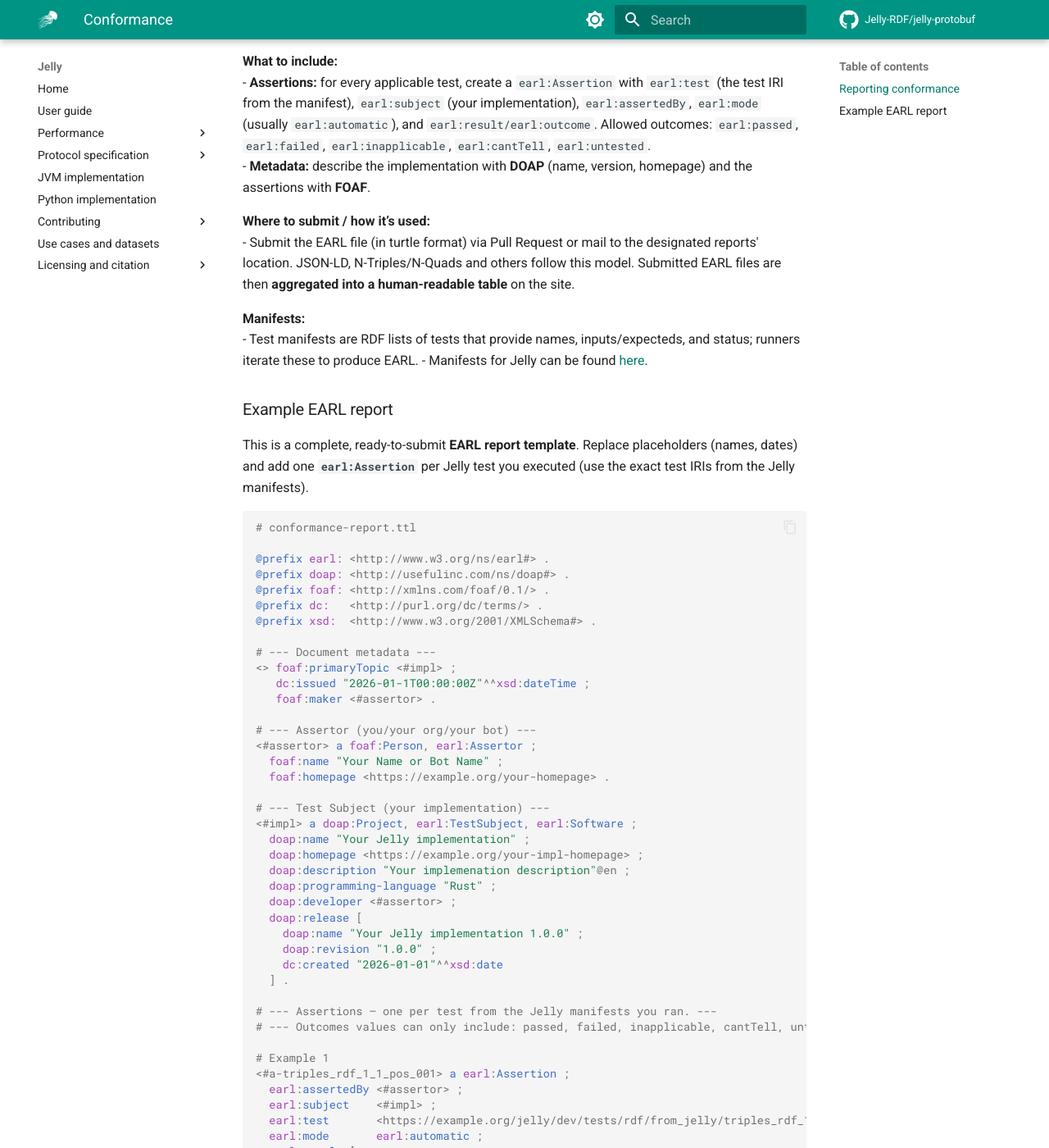
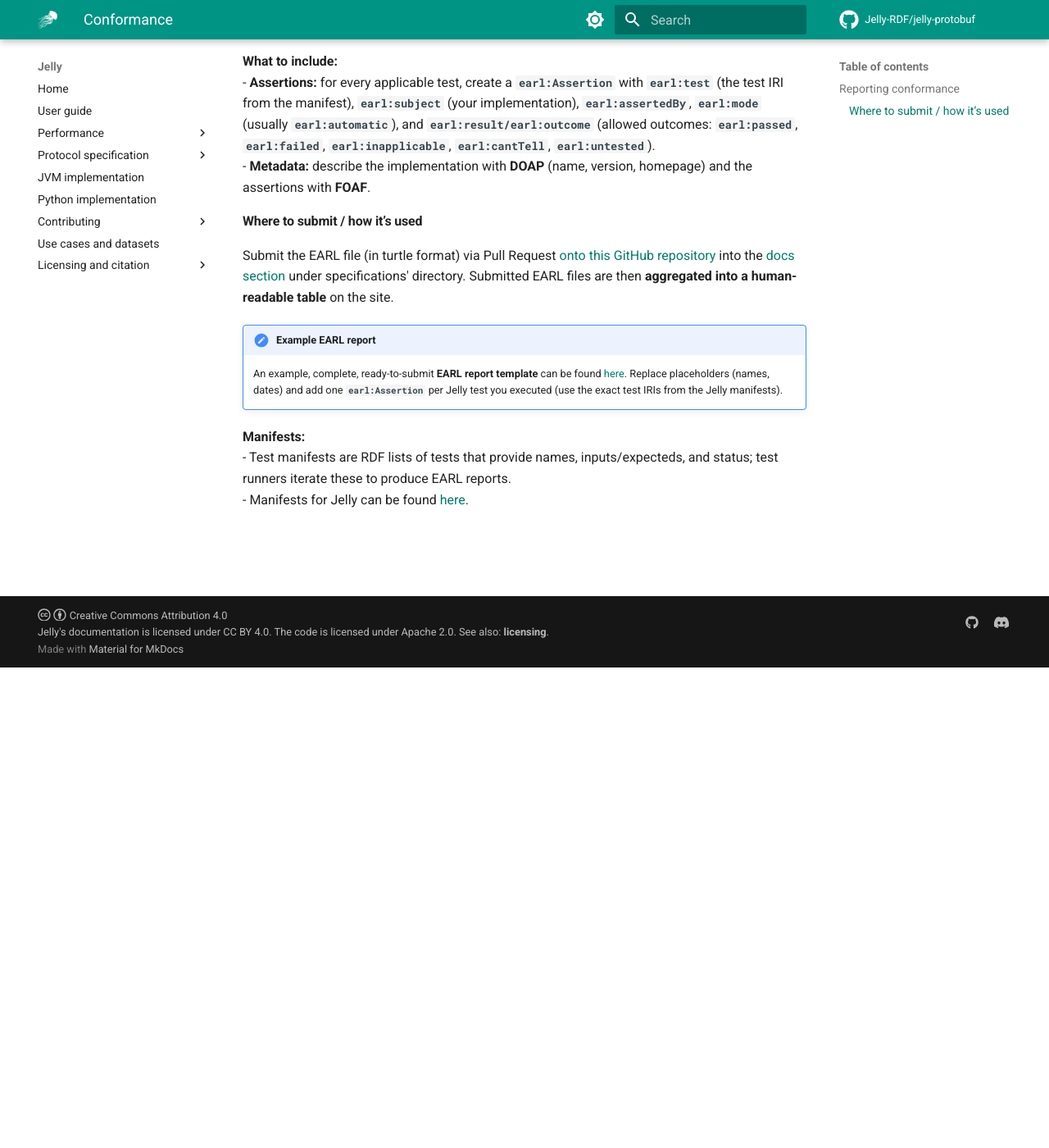
Before and after one commit to Jelly-RDF/jelly-rdf.github.io, an MkDocs documentation site: the page built from docs/specification/includes/conformance.md, in a window 1280 px wide and 1400 px high, scrolled down 586 px. Shown: the whole window at 82% size. Built offline with MkDocs 1.6.1 and Material for MkDocs 9.7.7, drawn with Linux system fonts in a browser that asks for light colours; comment, search, counter and statistics services are not loaded; the version menu is left out; some of the changed text lies outside the part shown.

Commit message:
Restructure a bit

````diff
--- a/docs/specification/includes/conformance.md
+++ b/docs/specification/includes/conformance.md
@@ -8,107 +8,20 @@ Implementations MAY also choose to extend Jelly with additional features that SH
 
 ### Reporting conformance
 
-Report results using **EARL 1.0** ([Evaluation and Report Language](https://www.w3.org/WAI/standards-guidelines/earl/)), one **`earl:Assertion` per test**.
-Run the **official Jelly test manifests** for the protocol version you implement; iterate each applicable entry and record an outcome.
+Report results using **EARL 1.0** ([Evaluation and Report Language](https://www.w3.org/WAI/standards-guidelines/earl/)), one **`earl:Assertion`** per test.
+Run the **official Jelly test manifests** for the protocol version you implement; iterate each applicable entry and record its outcome.
 
 **What to include:**
-- **Assertions:** for every applicable test, create a `earl:Assertion` with `earl:test` (the test IRI from the manifest), `earl:subject` (your implementation), `earl:assertedBy`, `earl:mode` (usually `earl:automatic`), and `earl:result/earl:outcome`. Allowed outcomes: `earl:passed`, `earl:failed`, `earl:inapplicable`, `earl:cantTell`, `earl:untested`.
+- **Assertions:** for every applicable test, create a **`earl:Assertion`** with **`earl:test`** (the test IRI from the manifest), **`earl:subject`** (your implementation), **`earl:assertedBy`**, **`earl:mode`** (usually **`earl:automatic`**), and **`earl:result/earl:outcome`** (allowed outcomes: **`earl:passed`**, **`earl:failed`**, **`earl:inapplicable`**, **`earl:cantTell`**, **`earl:untested`**).
 - **Metadata:** describe the implementation with **DOAP** (name, version, homepage) and the assertions with **FOAF**.
 
-**Where to submit / how it’s used:**
-- Submit the EARL file (in turtle format) via Pull Request or mail to the designated reports' location. JSON-LD, N-Triples/N-Quads and others follow this model. Submitted EARL files are then **aggregated into a human-readable table** on the site.
+#### Where to submit / how it’s used
+
+Submit the EARL file (in turtle format) via Pull Request [onto this GitHub repository](https://github.com/Jelly-RDF/jelly-rdf.github.io) into the [docs section](https://github.com/Jelly-RDF/jelly-rdf.github.io/tree/main/docs) under specifications' directory. Submitted EARL files are then **aggregated into a human-readable table** on the site.
+
+!!! note "Example EARL report"
+    An example, complete, ready-to-submit **EARL report template** can be found [here](https://github.com/Jelly-RDF/jelly-rdf.github.io/tree/main/docs/specifications). Replace placeholders (names, dates) and add one **`earl:Assertion`** per Jelly test you executed (use the exact test IRIs from the Jelly manifests).
 
 **Manifests:**
-- Test manifests are RDF lists of tests that provide names, inputs/expecteds, and status; runners iterate these to produce EARL.
+- Test manifests are RDF lists of tests that provide names, inputs/expecteds, and status; test runners iterate these to produce EARL reports.
 - Manifests for Jelly can be found [here](https://github.com/Jelly-RDF/jelly-protobuf/tree/main/test/rdf).
-
-### Example EARL report
-
-This is a complete, ready-to-submit **EARL report template**. Replace placeholders (names, dates) and add one **`earl:Assertion`** per Jelly test you executed (use the exact test IRIs from the Jelly manifests).
-
-```turtle
-# conformance-report.ttl
-
-@prefix earl: <http://www.w3.org/ns/earl#> .
-@prefix doap: <http://usefulinc.com/ns/doap#> .
-@prefix foaf: <http://xmlns.com/foaf/0.1/> .
-@prefix dc:   <http://purl.org/dc/terms/> .
-@prefix xsd:  <http://www.w3.org/2001/XMLSchema#> .
-
-# --- Document metadata ---
-<> foaf:primaryTopic <#impl> ;
-   dc:issued "2026-01-1T00:00:00Z"^^xsd:dateTime ;
-   foaf:maker <#assertor> .
-
-# --- Assertor (you/your org/your bot) ---
-<#assertor> a foaf:Person, earl:Assertor ;
-  foaf:name "Your Name or Bot Name" ;
-  foaf:homepage <https://example.org/your-homepage> .
-
-# --- Test Subject (your implementation) ---
-<#impl> a doap:Project, earl:TestSubject, earl:Software ;
-  doap:name "Your Jelly implementation" ;
-  doap:homepage <https://example.org/your-impl-homepage> ;
-  doap:description "Your implemenation description"@en ;
-  doap:programming-language "Rust" ;
-  doap:developer <#assertor> ;
-  doap:release [
-    doap:name "Your Jelly implementation 1.0.0" ;
-    doap:revision "1.0.0" ;
-    dc:created "2026-01-01"^^xsd:date
-  ] .
-
-# --- Assertions — one per test from the Jelly manifests you ran. ---
-# --- Outcomes values can only include: passed, failed, inapplicable, cantTell, untested. ---
-
-# Example 1
-<#a-triples_rdf_1_1_pos_001> a earl:Assertion ;
-  earl:assertedBy <#assertor> ;
-  earl:subject    <#impl> ;
-  earl:test       <https://example.org/jelly/dev/tests/rdf/from_jelly/triples_rdf_1_1/pos_001> ;
-  earl:mode       earl:automatic ;
-  earl:result [
-    a earl:TestResult ;
-    dc:date "2026-01-1T0:00:00Z"^^xsd:dateTime ;
-    earl:outcome earl:passed
-  ] .
-
-# Example 2
-<#a-graphs_rdf_1_1_pos_001> a earl:Assertion ;
-  earl:assertedBy <#assertor> ;
-  earl:subject    <#impl> ;
-  earl:test       <https://example.org/jelly/dev/tests/rdf/from_jelly/graphs_rdf_1_1/pos_001> ;
-  earl:mode       earl:automatic ;
-  earl:result [
-    a earl:TestResult ;
-    dc:date "2026-01-1T0:00:00Z"^^xsd:dateTime ;
-    earl:outcome earl:failed
-  ] .
-
-# Example 3
-<#a-triples_rdf_1_1_neg_001> a earl:Assertion ;
-  earl:assertedBy <#assertor> ;
-  earl:subject    <#impl> ;
-  earl:test       <https://example.org/jelly/dev/tests/rdf/from_jelly/triples_rdf_1_1/neg_001> ;
-  earl:mode       earl:automatic ;
-  earl:result [
-    a earl:TestResult ;
-    dc:date "2026-01-1T0:00:00Z"^^xsd:dateTime ;
-    earl:outcome earl:passed
-  ] .
-
-# Example 4
-<#a-triples_rdf_star_pos_001> a earl:Assertion ;
-  earl:assertedBy <#assertor> ;
-  earl:subject    <#impl> ;
-  earl:test       <https://example.org/jelly/dev/tests/rdf/from_jelly/triples_rdf_star/pos_001> ;
-  earl:mode       earl:automatic ;
-  earl:result [
-    a earl:TestResult ;
-    dc:date "2026-01-1T0:00:00Z"^^xsd:dateTime ;
-    earl:outcome earl:inapplicable
-  ] .
-
-  # ... Example n-th
-
-```
````
Also changed, not shown: 1 other file.
